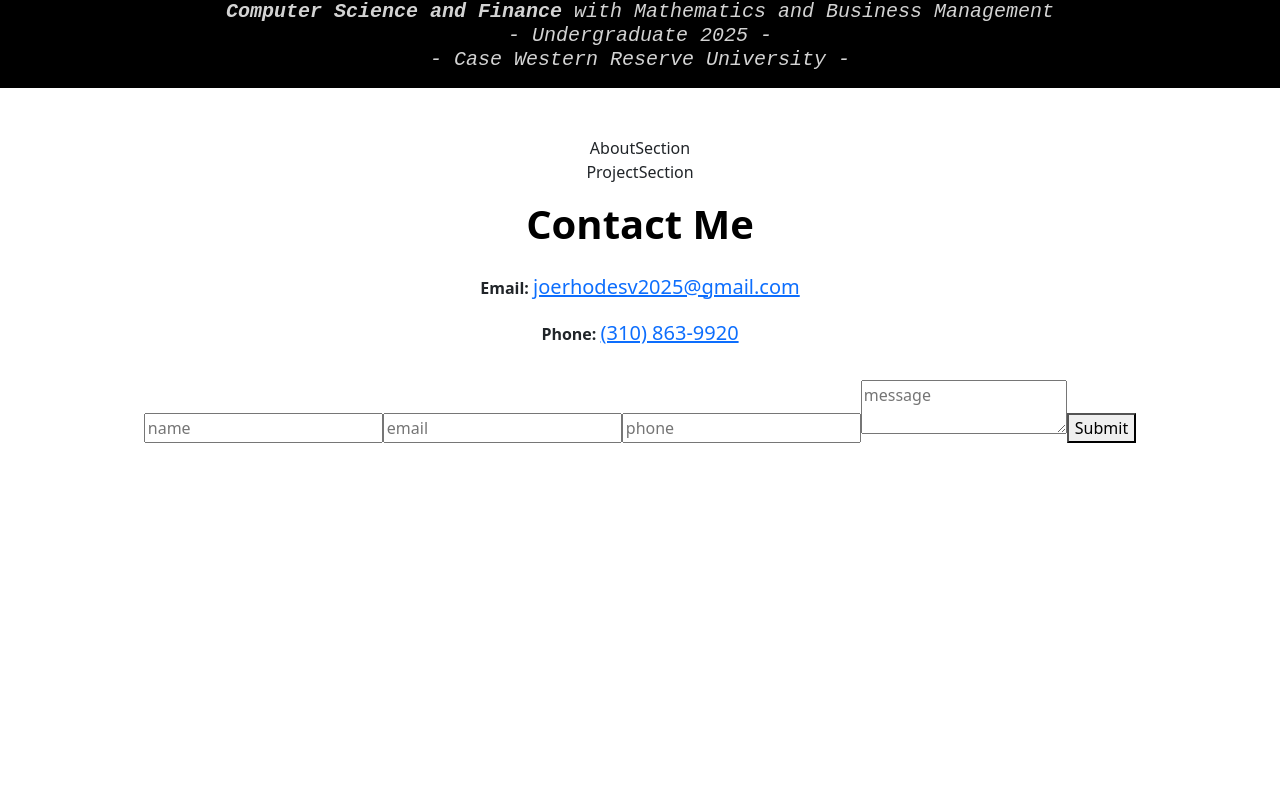
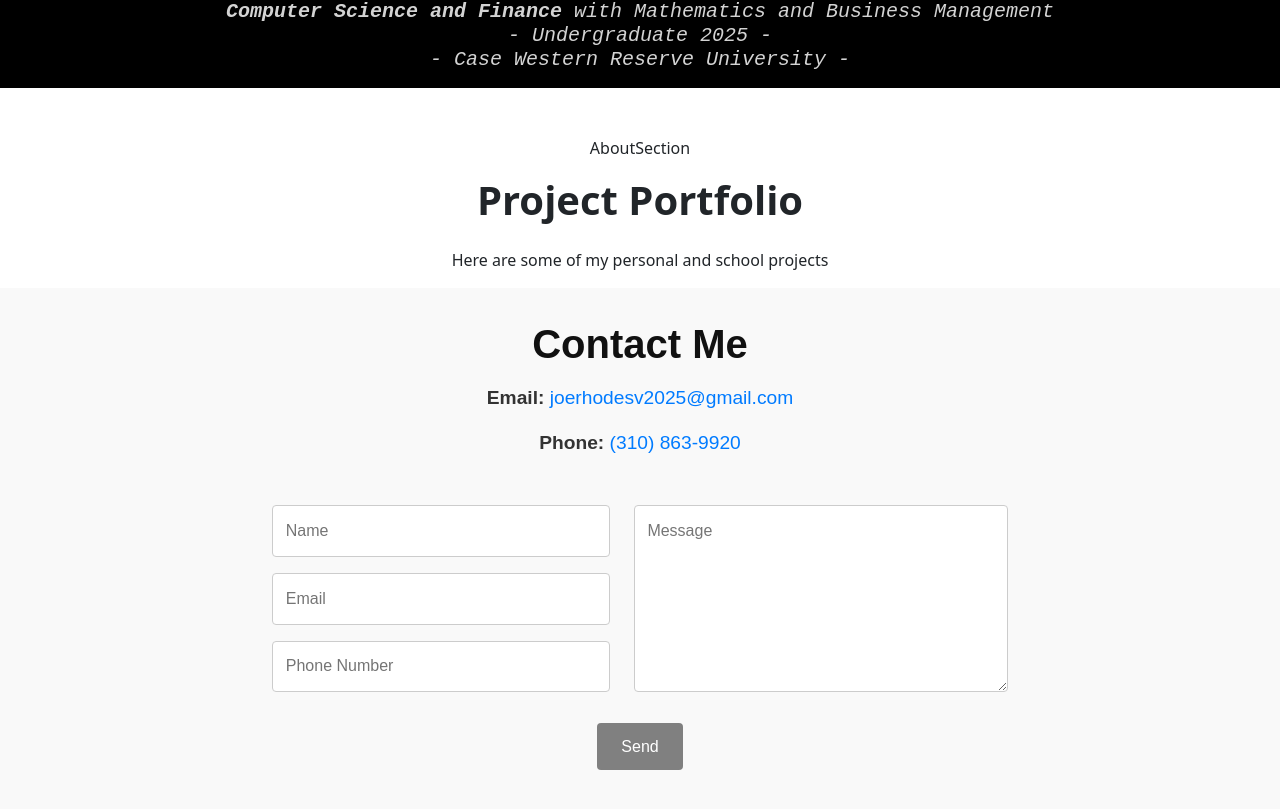
Before and after one commit to Joseph-Rhodes/PersonalPortfolio, a React (Create React App) app in the folder portfolio/: page / in a window 1280 px wide. Shown: the part 419-1228 px from the top of the page. Before the commit the page ends 862 px from the top, so only its background shows below. Built offline with nearby package versions, Linux system fonts and the light colour scheme.

Commit message:
Contact section Done
Just have to fix the css later

```diff
--- a/portfolio/src/Components/Homepage/ContactSection.js
+++ b/portfolio/src/Components/Homepage/ContactSection.js
@@ -1,23 +1,175 @@
-import React from 'react'
+import React, {useState} from "react";
 
 const ContactSection = () => {
+
+  const [hover, setHover] = useState(false)
+
+  const onSubmit = async (event) => {
+    event.preventDefault();
+
+    const formData = new FormData(event.target);
+    formData.append("access_key", "fe487343-d493-4237-84f1-47453b21ef71");
+
+    const response = await fetch("https://api.web3forms.com/submit", {
+      method: "POST",
+      body: formData,
+    });
+
+    const data = await response.json();
+
+    if (data.success) {
+      alert("Form Submitted Successfully");
+      event.target.reset();
+    } else {
+      console.log("Error", data);
+      alert("There has been an error submitting your form. Try again.");
+    }
+  };
+
   return (
-    <div style={{backgroundColor:'white'}}>
-      <h1 style={{fontWeight:'bold', color:'black', paddingTop:'1rem', paddingBottom:'1rem'}}>Contact Me</h1>
-      <p><span style={{fontWeight:'bold'}}>Email:</span> <a className='lead' href='mailto:joerhodesv2025@gmail.com'>joerhodesv2025@gmail.com</a></p>
-      <p style={{paddingBottom:'1rem'}}><span style={{fontWeight:'bold'}}>Phone:</span> <a className='lead' href='mailto:joerhodesv2025@gmail.com'>(310) 863-9920</a></p>
+    <div
+      style={{
+        backgroundColor: "#f9f9f9",
+        padding: "2rem",
+        fontFamily: "Arial, sans-serif",
+        color: "#333",
+      }}
+    >
+      <h1
+        style={{
+          fontWeight: "bold",
+          color: "#111",
+          textAlign: "center",
+          marginBottom: "1rem",
+        }}
+      >
+        Contact Me
+      </h1>
+      <p style={{ textAlign: "center", fontSize: "1.2rem" }}>
+        <span style={{ fontWeight: "bold" }}>Email:</span>{" "}
+        <a
+          href="mailto:joerhodesv2025@gmail.com"
+          style={{ color: "#007bff", textDecoration: "none" }}
+        >
+          joerhodesv2025@gmail.com
+        </a>
+      </p>
+      <p style={{ textAlign: "center", fontSize: "1.2rem", marginBottom: "1rem" }}>
+        <span style={{ fontWeight: "bold" }}>Phone:</span>{" "}
+        <a
+          href="tel:(310)863-9920"
+          style={{ color: "#007bff", textDecoration: "none" }}
+        >
+          (310) 863-9920
+        </a>
+      </p>
 
-      <form>
-        <input placeholder='name'></input>
-        <input placeholder='email'></input>
-        <input placeholder='phone'></input>
-        <textarea placeholder='message'></textarea>
-        <button>Submit</button>
+      <form
+        onSubmit={onSubmit}
+        style={{
+          maxWidth: "800px",
+          margin: "0 auto",
+          padding: "2rem",
+          borderRadius: "8px",
+          display: "flex",
+          flexWrap: "wrap",
+          gap: "1.5rem",
+        }}
+      >
+        <div
+          style={{
+            flex: "1 1 45%",
+            display: "flex",
+            flexDirection: "column",
+            gap: "1rem",
+          }}
+        >
+          <input
+            type="text"
+            name="name"
+            placeholder="Name"
+            required
+            style={{
+              width: "100%",
+              padding: "0.8rem",
+              border: "1px solid #ccc",
+              borderRadius: "4px",
+              fontSize: "1rem",
+            }}
+          />
+          <input
+            type="email"
+            name="email"
+            placeholder="Email"
+            required
+            style={{
+              width: "100%",
+              padding: "0.8rem",
+              border: "1px solid #ccc",
+              borderRadius: "4px",
+              fontSize: "1rem",
+            }}
+          />
+          <input
+            type="phone"
+            name="phone"
+            placeholder="Phone Number"
+            required
+            style={{
+              width: "100%",
+              padding: "0.8rem",
+              border: "1px solid #ccc",
+              borderRadius: "4px",
+              fontSize: "1rem",
+            }}
+          />
+        </div>
+        <div
+          style={{
+            flex: "1 1 50%", // Right column width
+          }}
+        >
+          <textarea
+            placeholder="Message"
+            name="Message"
+            required
+            style={{
+              width: "100%",
+              padding: "0.8rem",
+              border: "1px solid #ccc",
+              borderRadius: "4px",
+              fontSize: "1rem",
+              minHeight: "187px",
+              resize: "vertical",
+            }}
+          ></textarea>
+        </div>
+        <div
+          style={{
+            flex: "1 1 100%", // Button takes full width
+            textAlign: "center",
+          }}
+        >
+          <input
+            type="submit"
+            value="Send"
+            style={{
+              color: "#fff",
+              padding: "0.7rem 1.5rem",
+              border: "none",
+              borderRadius: "4px",
+              cursor: "pointer",
+              fontSize: "1rem",
+              transition: "background-color 0.3s ease",
+              backgroundColor: hover ? 'darkgrey' : 'grey',
+            }}
+            onMouseEnter={() => setHover(true)}
+            onMouseLeave={() => setHover(false)}
+          />
+        </div>
       </form>
+    </div>
+  );
+};
 
-
-    </div>
-  )
-}
-
-export default ContactSection
+export default ContactSection;
--- a/portfolio/src/Components/Homepage/ProjectSection.js
+++ b/portfolio/src/Components/Homepage/ProjectSection.js
@@ -2,7 +2,18 @@
 
 const ProjectSection = () => {
   return (
-    <div>ProjectSection</div>
+    <div>
+      <h1 style={{fontWeight:'bold', paddingBottom:'1rem', paddingTop:'1rem'}}>Project Portfolio</h1>
+      <p>Here are some of my personal and school projects</p>
+
+
+
+
+
+
+
+
+    </div>
   )
 }
 
```
